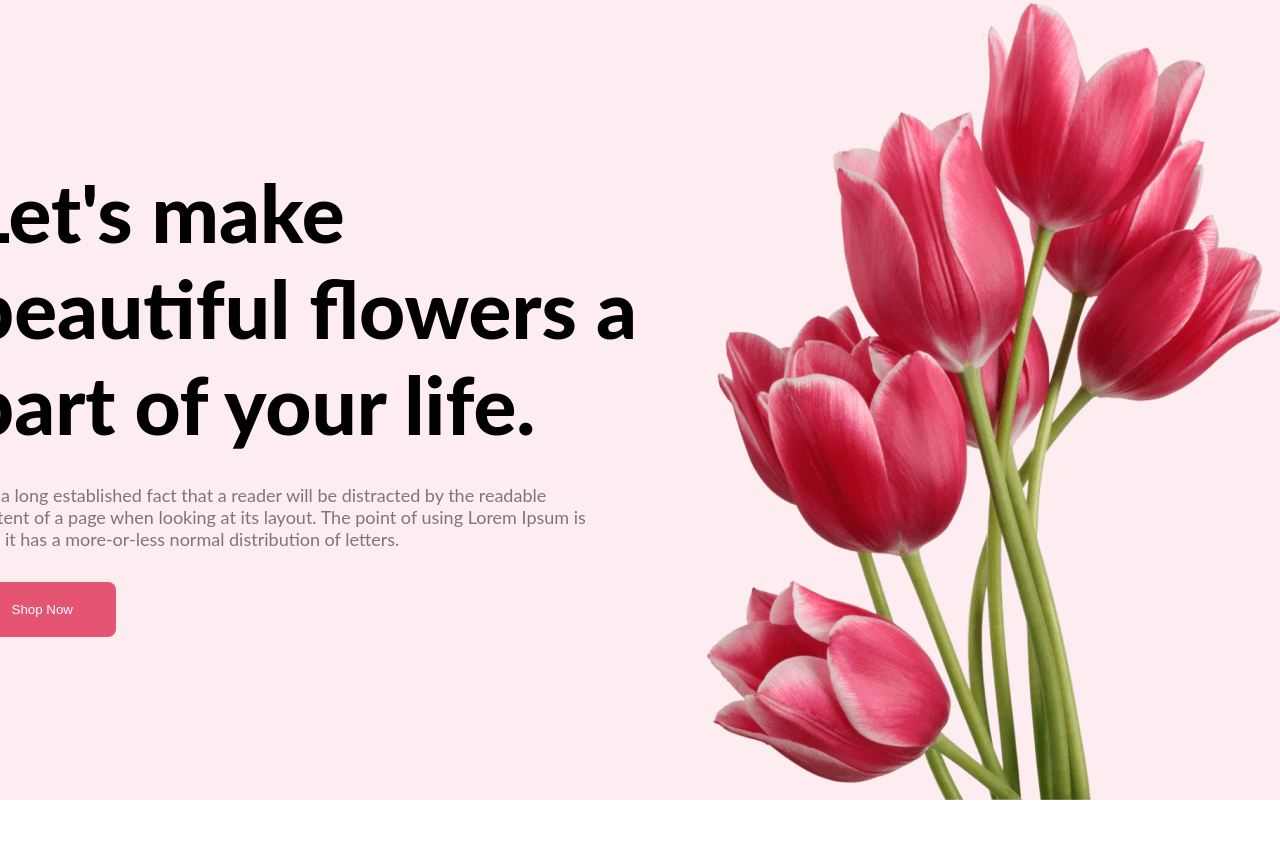
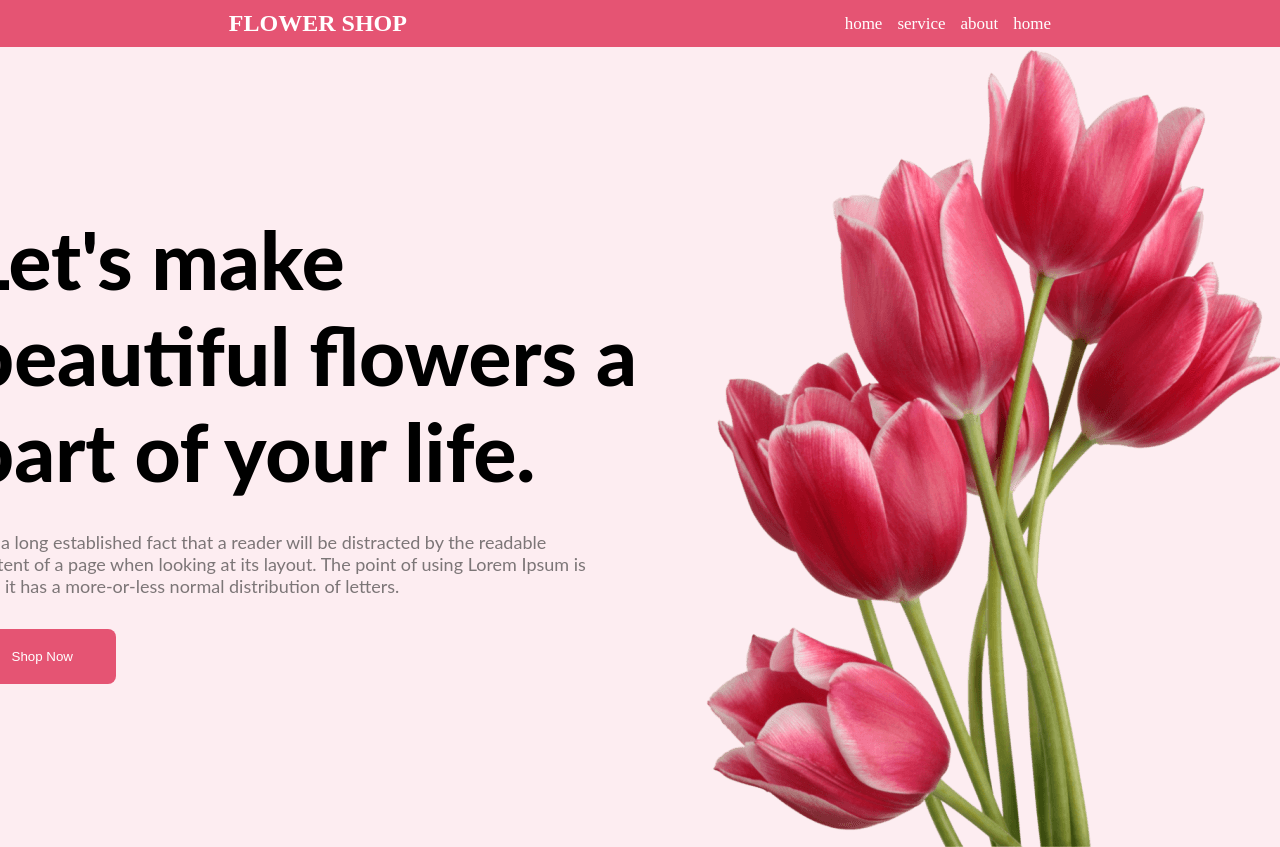
Before and after one commit to mzajbe/assaignment-01-B8, a plain HTML site: page index.html in a window 1280 px wide. Shown: the top 847 px of the page. Drawn offline with Linux system fonts and the light colour scheme.

Commit message:
adding nav section

```diff
--- a/index.html
+++ b/index.html
@@ -4,12 +4,25 @@
 <head>
     <meta charset="UTF-8">
     <meta name="viewport" content="width=device-width, initial-scale=1.0">
-    <title>Document</title>
+    <title>flower shop</title>
     <link rel="stylesheet" href="style.css">
 </head>
 
 <body>
     <header>
+        <nav>
+            <div class="nav">
+                <div>
+                    <h1>FLOWER SHOP</h1>
+                </div>
+                <div class="menus">
+                    <li>home</li>
+                    <li>service</li>
+                    <li>about</li>
+                    <li>home</li>
+                  </div>
+            </div>
+        </nav>
         <div class="banner-section">
             <div class="banner-info">
                 <h1 class="banner-title">Let's make beautiful flowers a part of your life.</h1>
--- a/style.css
+++ b/style.css
@@ -1,6 +1,22 @@
 * {
     margin: 0px;
     padding: 0px;
+}
+/* extra section nav  */
+.nav{
+    display: flex;
+    align-items: center;
+    justify-content: space-around;
+    background-color: #E55473;
+    color: white;
+    padding:10px ;
+
+}
+.menus{
+    display: flex;
+    list-style: none;
+    gap: 15px;
+    font-size: 17px;
 }
 
 /* header section  */
```
